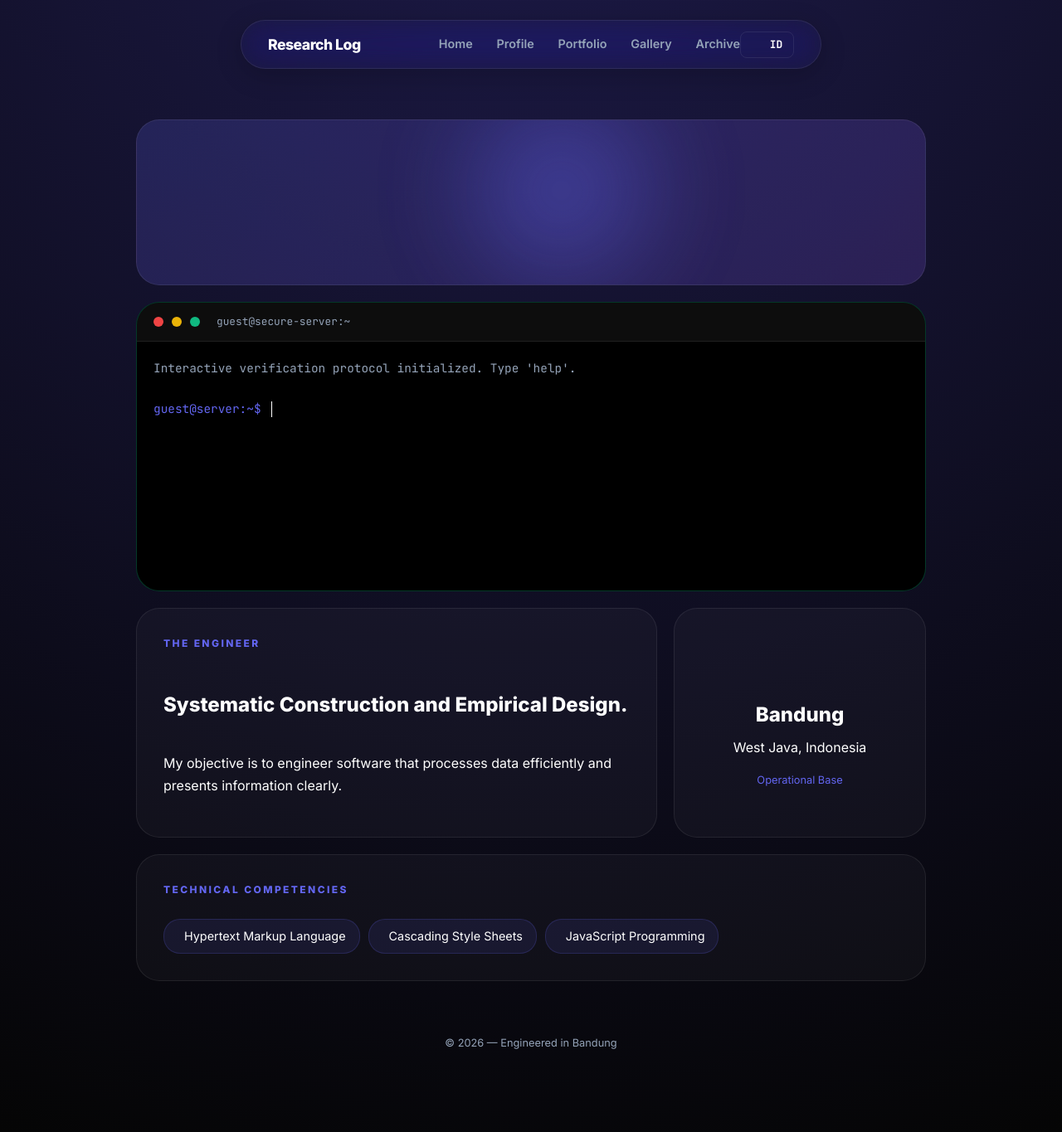
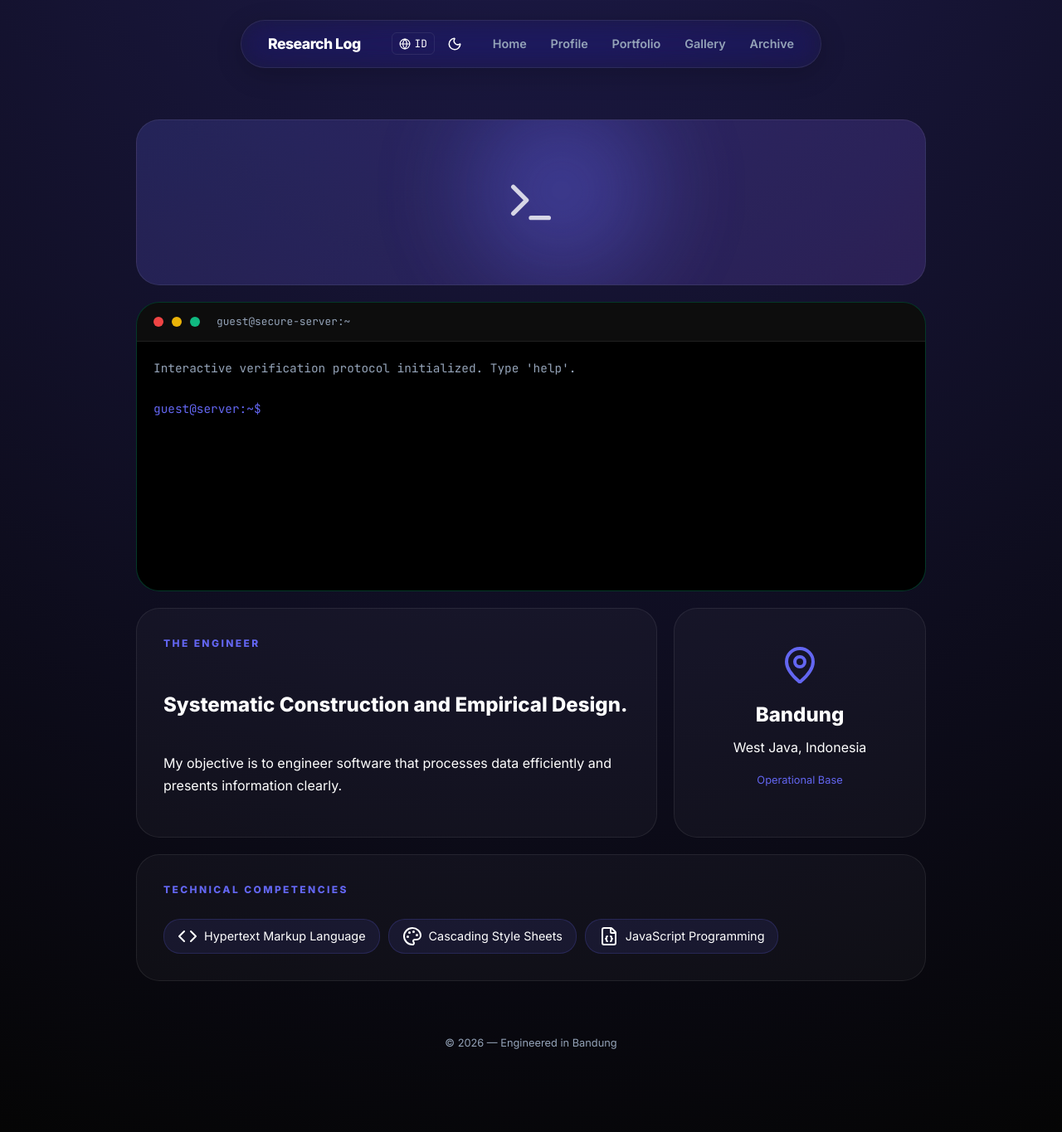
Before and after one commit to cingmen/cingmen.github.io, a Jekyll site: the page built from about.html, in a window 1280 px wide. Shown: the whole page at 83% size. Built offline with Jekyll 4.4.1, drawn with Linux system fonts in a browser that asks for light colours.

Commit message:
fix language

```diff
--- a/_includes/navigation.html
+++ b/_includes/navigation.html
@@ -1,10 +1,23 @@
 <nav class="floating-nav" id="main-nav">
     <div class="nav-container">
+
         <a href="/" class="nav-brand">Research Log</a>
 
-        <button class="mobile-menu-btn" id="mobile-toggle" aria-label="Toggle Navigation">
-            <i data-lucide="menu"></i>
-        </button>
+        <div style="display: flex; align-items: center; gap: 15px;">
+
+            <button id="lang-toggle" aria-label="Toggle Language" style="background: transparent; border: 1px solid var(--border); color: var(--text-main); cursor: pointer; padding: 4px 8px; border-radius: 6px; font-family: 'JetBrains Mono', monospace; font-size: 0.8rem; display: flex; align-items: center; gap: 5px; transition: all 0.3s ease;">
+                <i data-lucide="globe" style="width: 14px; height: 14px;"></i>
+                <span id="lang-label">ID</span>
+            </button>
+
+            <button id="theme-toggle" aria-label="Toggle Theme" style="background: transparent; border: none; color: var(--text-main); cursor: pointer; display: flex; align-items: center; padding: 0;">
+                <i data-lucide="moon" id="theme-icon" style="width: 18px; height: 18px; transition: stroke 0.3s ease;"></i>
+            </button>
+
+            <button class="mobile-menu-btn" id="mobile-toggle" aria-label="Toggle Navigation">
+                <i data-lucide="menu"></i>
+            </button>
+        </div>
 
         <div class="nav-links" id="nav-links">
             <a href="/">Home</a>
@@ -14,18 +27,65 @@
             <a href="/blog/">Archive</a>
         </div>
     </div>
-    <div style="display: flex; align-items: center; gap: 10px;">
-            <button id="lang-toggle" class="lang-toggle-btn" aria-label="Toggle Language">
-                <i data-lucide="globe" style="width: 16px; height: 16px;"></i>
-                <span id="lang-label">ID</span>
-            </button>
-
-            </div>
-    <div class="progress-container"><div class="progress-bar" id="reading-progress"></div></div>
 </nav>
 
 <script>
     document.addEventListener('DOMContentLoaded', () => {
+
+        // --- 1. BILINGUAL EXECUTION ENGINE ---
+        const langToggle = document.getElementById('lang-toggle');
+        const langLabel = document.getElementById('lang-label');
+        const body = document.body;
+
+        // Cek bahasa dari penyimpanan lokal (Default: English)
+        let currentLang = localStorage.getItem('system_language') || 'en';
+        body.setAttribute('data-lang', currentLang);
+        updateLangLabel(currentLang);
+
+        if (langToggle) {
+            langToggle.addEventListener('click', () => {
+                currentLang = currentLang === 'en' ? 'id' : 'en';
+                body.setAttribute('data-lang', currentLang);
+                localStorage.setItem('system_language', currentLang);
+                updateLangLabel(currentLang);
+            });
+        }
+
+        function updateLangLabel(lang) {
+            if (langLabel) {
+                langLabel.innerText = lang === 'en' ? 'ID' : 'EN';
+            }
+        }
+
+
+        // --- 2. DAY/NIGHT THEME ENGINE ---
+        const themeToggle = document.getElementById('theme-toggle');
+        const themeIcon = document.getElementById('theme-icon');
+        const rootElement = document.documentElement;
+
+        // Cek tema dari penyimpanan lokal (Default: Dark)
+        let currentTheme = localStorage.getItem('system_theme') || 'dark';
+        rootElement.setAttribute('data-theme', currentTheme);
+        updateThemeIcon(currentTheme);
+
+        if (themeToggle) {
+            themeToggle.addEventListener('click', () => {
+                currentTheme = currentTheme === 'dark' ? 'light' : 'dark';
+                rootElement.setAttribute('data-theme', currentTheme);
+                localStorage.setItem('system_theme', currentTheme);
+                updateThemeIcon(currentTheme);
+            });
+        }
+
+        function updateThemeIcon(theme) {
+            if (themeIcon && window.lucide) {
+                themeIcon.setAttribute('data-lucide', theme === 'light' ? 'sun' : 'moon');
+                window.lucide.createIcons(); // Refresh ikon
+            }
+        }
+
+
+        // --- 3. MOBILE DROPDOWN ENGINE ---
         const mobileToggle = document.getElementById('mobile-toggle');
         const navLinks = document.getElementById('nav-links');
         const mainNav = document.getElementById('main-nav');
```
Also changed, not shown: other parts of _includes/navigation.html (+5 -0 lines).
